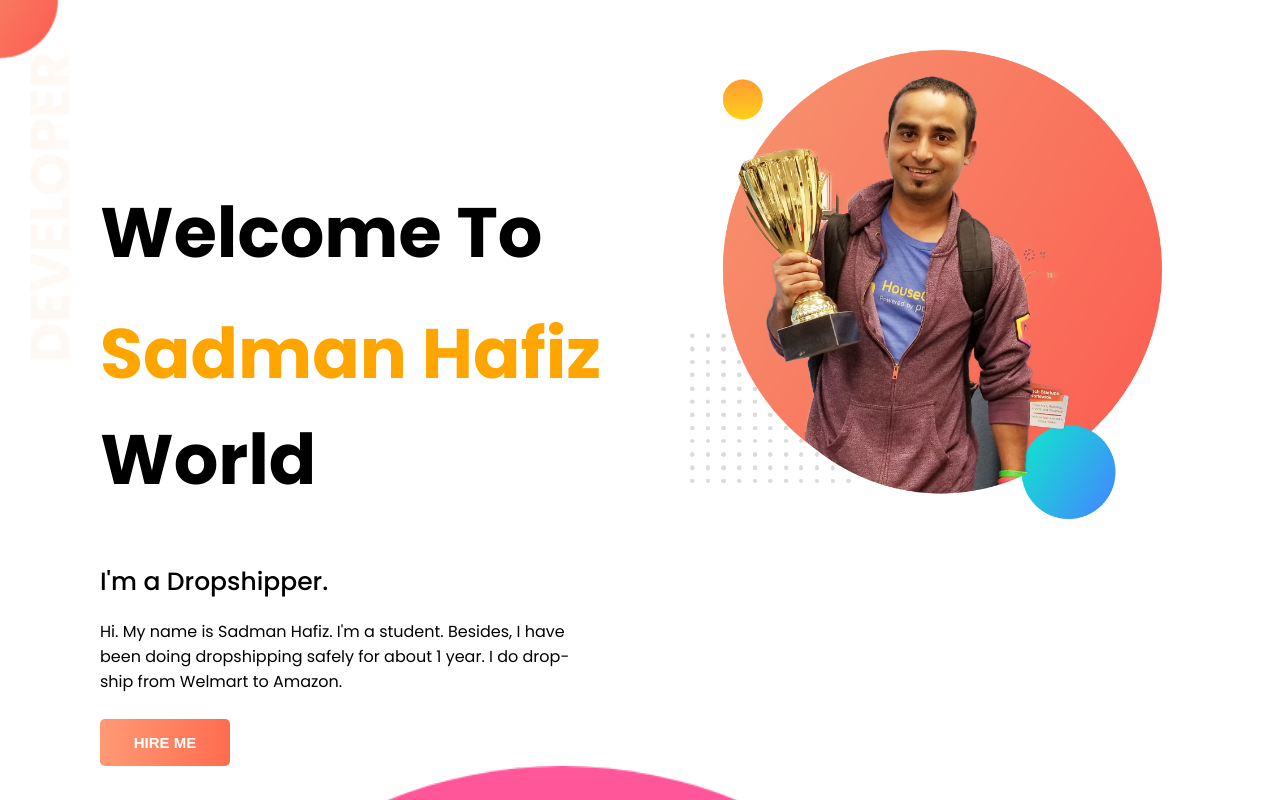
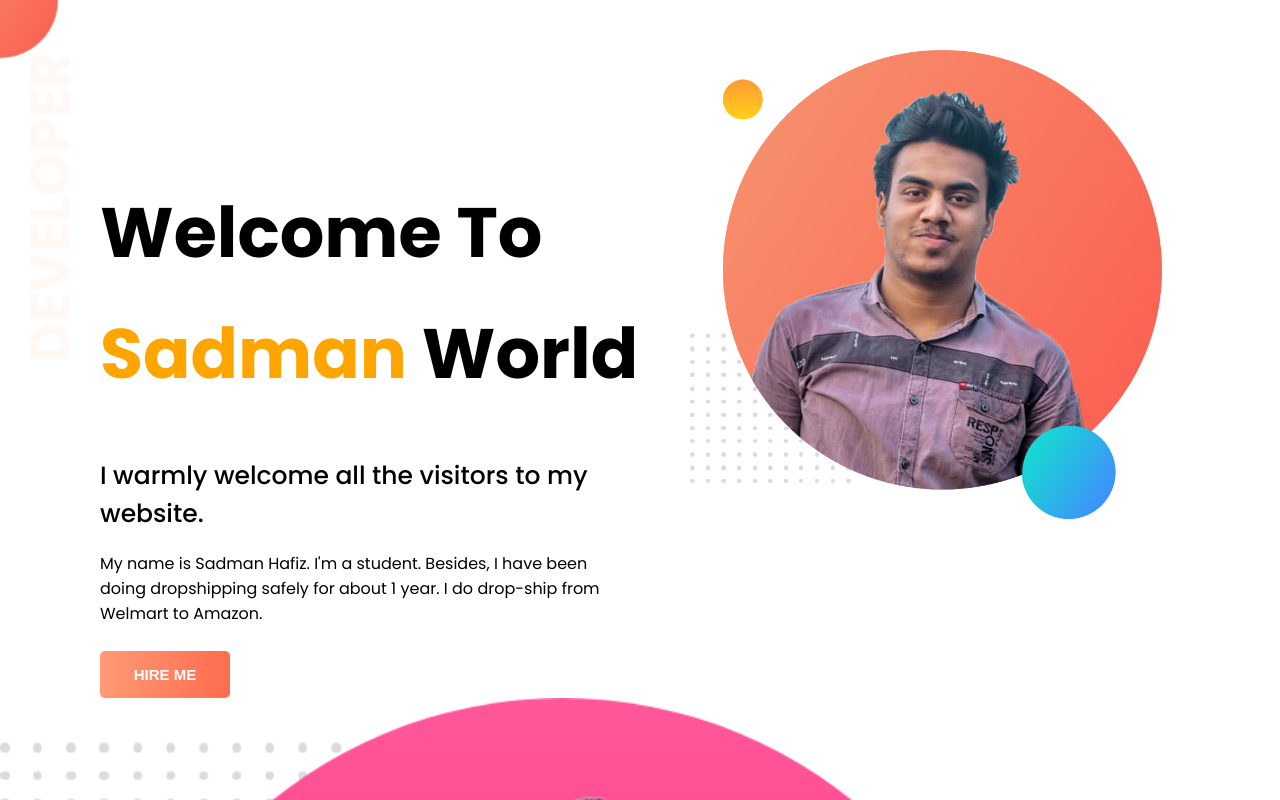
Before and after one commit to sadmanH2050/webProtfolio, a plain HTML site: page index.html in a window 1280 px wide. Shown: the top 800 px of the page. Drawn offline with Linux system fonts and the light colour scheme.

Commit message:
17.01.2022 update my profile images

```diff
--- a/index.html
+++ b/index.html
@@ -8,27 +8,43 @@
      <link rel="stylesheet" href="style.css">
 </head>
 <body>
+     <!-- <section class="navigration">
+          <div class="logo">
+               <logo class="image"></logo>
+               <logo class="text"></logo>
+          </div>
+          <div class="navBar">
+               <ul>
+                    <li><a href="#">home</a></li>
+                    <li><a href="#">about</a></li>
+                    <li><a href="#">portfolio</a></li>
+                    <li><a href="#">blog</a></li>
+                    <li><a href="#">contact</a></li>
+               </ul>
+          </div>
+     </section> -->
+
      <section class="banner">
           <div class="banner-content">
                <h1 class="welcome">welcome to</h1>
-               <h1 class="name"><span>sadman hafiz</span> world</h1>
-               <h3>I'm a Dropshipper.</h3>
-               <p>Hi. My name is Sadman Hafiz. I'm a student. Besides, I have been doing dropshipping safely for about 1 year. I do drop-ship from Welmart to Amazon.</p>
+               <h1 class="name"><span>sadman</span> world</h1>
+               <h3>I warmly welcome all the visitors to my website.</h3>
+               <p>My name is Sadman Hafiz. I'm a student. Besides, I have been doing dropshipping safely for about 1 year. I do drop-ship from Welmart to Amazon.</p>
                <a href=""><button>hire me</button></a>
           </div>
           <div class="banner-image">
-               <img src="images/jhankar.png" alt="Sadman Hafiz Profile Image">
+               <img src="images/profile-1.png" alt="Profile Image">
           </div>
      </section>
 
      <section class="dream">
           <div class="dream-image">
-               <img src="images/jhankar2.png">
+               <img src="images/profile-2.png" alt="Profile Image">
           </div>
           <div class="dream content">
                <h2>Dream Big</h2>
                <h3>Become a Dropshipper.</h3>
-               <p>Hi. My name is Sadman Hafiz. I'm a student. Besides, I have been doing dropshipping safely for about 1 year. I do drop-ship from Welmart to Amazon.</p>
+               <p>My name is Sadman Hafiz. I'm a student. Besides, I have been doing dropshipping safely for about 1 year. I do drop-ship from Welmart to Amazon.</p>
           </div>
      </section>
 </body>
--- a/style.css
+++ b/style.css
@@ -1,4 +1,7 @@
+/* google fonts ---------- */
 @import url('https://fonts.googleapis.com/css2?family=Poppins:wght@100;200;300;400;500;600;700;800;900&display=swap');
+
+/* universal design ---------- */
 * {
      margin: 0;
      padding: 0;
@@ -9,6 +12,7 @@ body {
      font-family: 'Poppins', sans-serif;
 }
 
+/* banner part ---------- */
 .banner {
      display: flex;
      background: url('images/top-banner.png');
@@ -43,7 +47,7 @@ h3 {
 }
 
 p {
-     width: 80%;
+     width: 90%;
      margin-top: 18px;
 }
 
```
Also changed, not shown: images/jhankar.png (deleted), images/jhankar2.png (deleted), images/profile-1.png (added), images/profile-2.png (added).
